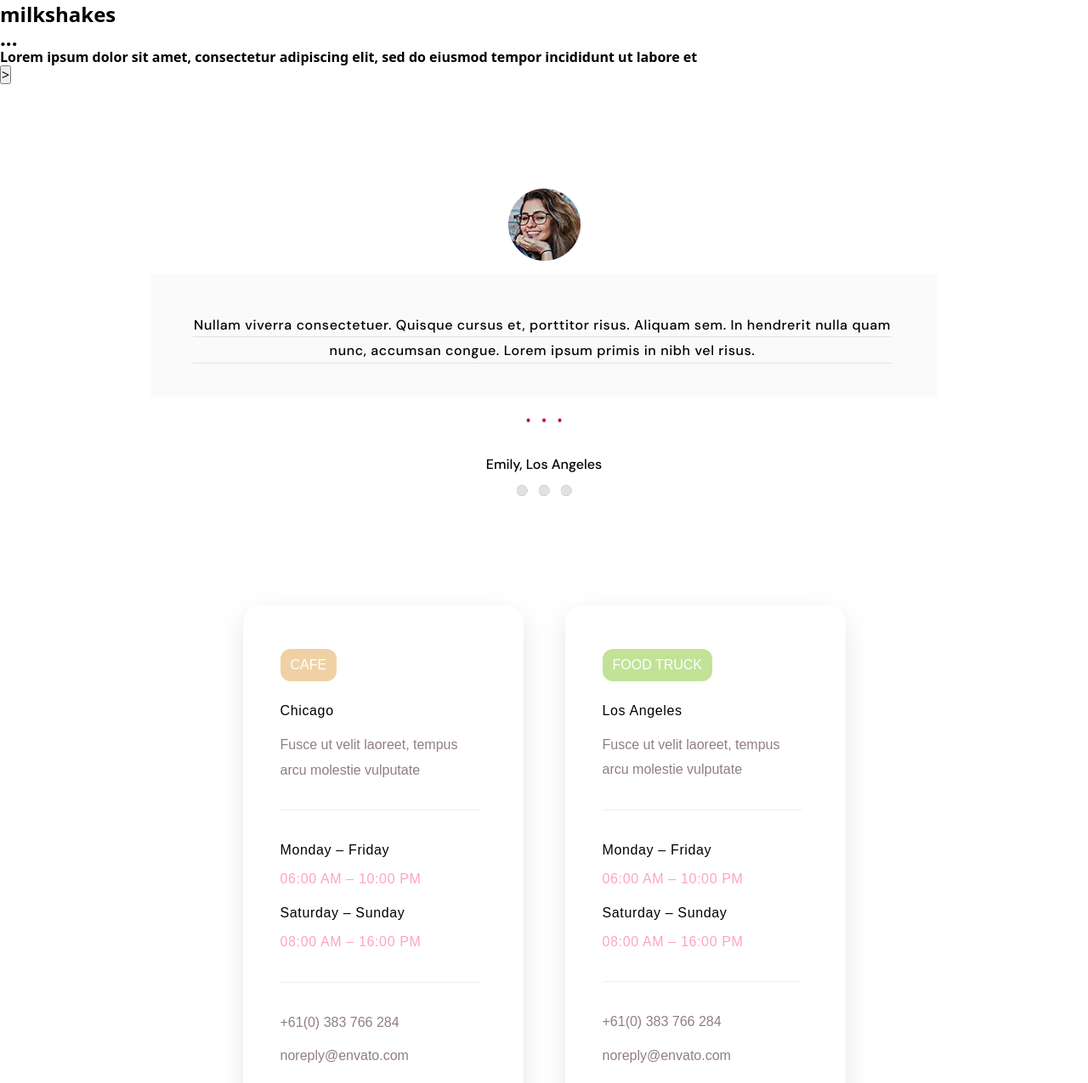
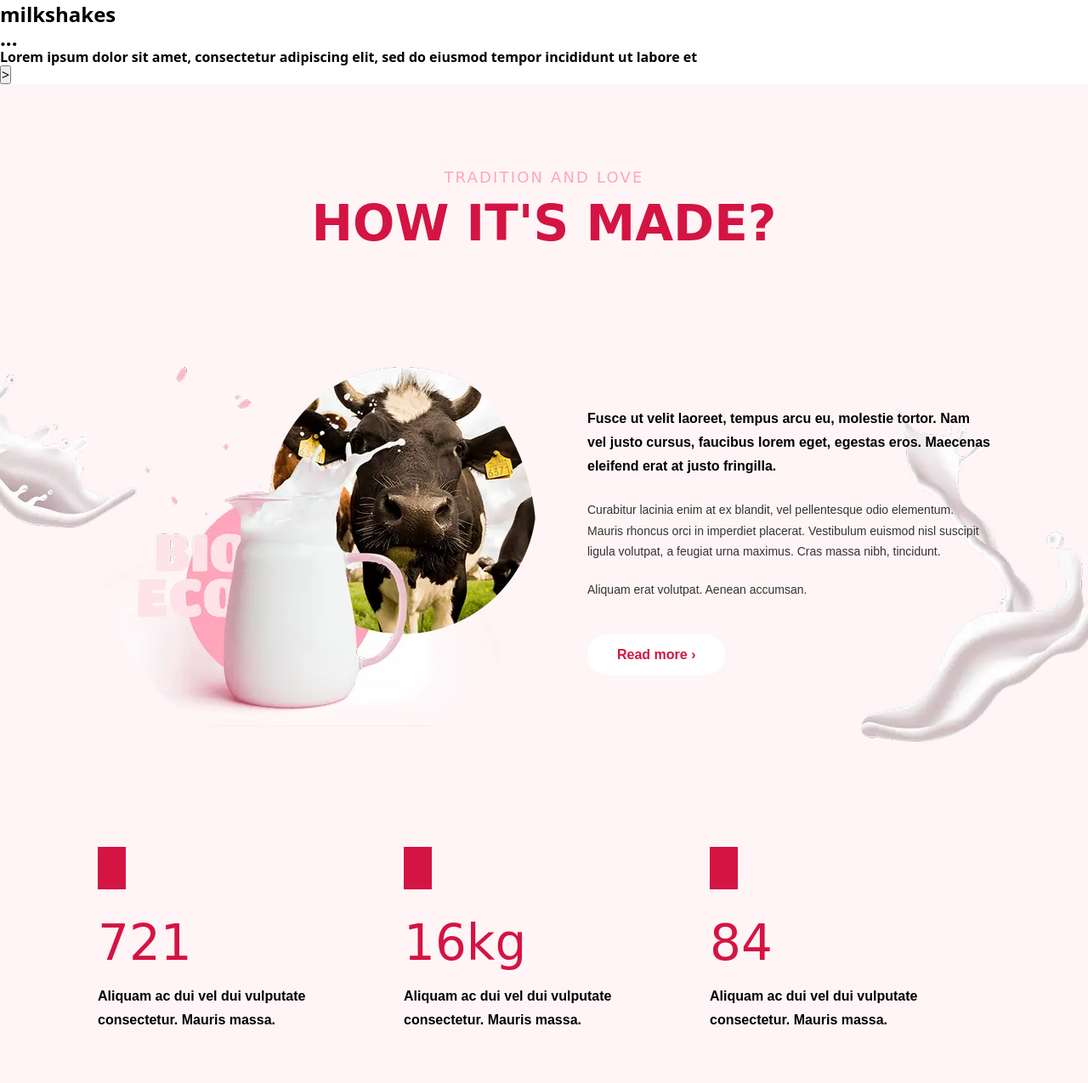
Before and after one commit to Nazar612/IceCream-Project, a website built with Parcel: page src/index.html in a window 1280 px wide. Shown: the part 1905-3180 px from the top of the page at 85% size. Built offline with nearby package versions, Linux system fonts and the light colour scheme.

Commit message:
Саша тута був
шо за дурбецяло

```diff
--- a/src/components/tradition.html
+++ b/src/components/tradition.html
@@ -0,0 +1,42 @@
+    <section class="how-made">
+        <div class="container">
+
+            <header class="how-made__header">
+                <p class="how-made__subtitle">TRADITION AND LOVE</p>
+                <h2 class="how-made__title">HOW IT'S MADE?</h2>
+            </header>
+
+            <div class="how-made__content">
+                <div class="how-made__image-box">
+
+                    <img src="../assets/img/desktop/x1/desktopCowX1.webp" alt="Cow" class="how-made__img">
+                </div>
+
+                <div class="how-made__text-box">
+                    <p class="text-bold">Fusce ut velit laoreet, tempus arcu eu, molestie tortor. Nam vel justo cursus, faucibus lorem eget, egestas eros. Maecenas eleifend erat at justo fringilla.</p>
+                    <p class="text-regular">Curabitur lacinia enim at ex blandit, vel pellentesque odio elementum. Mauris rhoncus orci in imperdiet placerat. Vestibulum euismod nisl suscipit ligula volutpat, a feugiat urna maximus. Cras massa nibh, tincidunt.</p>
+                    <p class="text-regular">Aliquam erat volutpat. Aenean accumsan.</p>
+                    <a href="#" class="btn-read-more">Read more &rsaquo;</a>
+                </div>
+            </div>
+
+            <div class="how-made__stats">
+                <div class="stat-item">
+                    <div class="stat-icon"></div>
+                    <span class="stat-number">721</span>
+                    <p class="stat-text">Aliquam ac dui vel dui vulputate consectetur. Mauris massa.</p>
+                </div>
+                <div class="stat-item">
+                    <div class="stat-icon"></div>
+                    <span class="stat-number">16kg</span>
+                    <p class="stat-text">Aliquam ac dui vel dui vulputate consectetur. Mauris massa.</p>
+                </div>
+                <div class="stat-item">
+                    <div class="stat-icon"></div>
+                    <span class="stat-number">84</span>
+                    <p class="stat-text">Aliquam ac dui vel dui vulputate consectetur. Mauris massa.</p>
+                </div>
+            </div>
+
+        </div>
+    </section>
--- a/src/index.html
+++ b/src/index.html
@@ -15,7 +15,7 @@
     <include src="./components/tradition.html"></include>
     <include src="./components/image.html"></include>
     <include src="./components/review.html"></include>
-    <include src="./components/schudle.html"></include>
+    <!-- <include src="./components/schudle.html"></include> -->
     <include src="./components/footer.html"></include>
     <script src="./js/mobilemenu.js"></script>
   </body>
--- a/src/sass/details/_tradition.scss
+++ b/src/sass/details/_tradition.scss
@@ -0,0 +1,140 @@
+
+        //  {
+        //     margin: 0;
+        //     padding: 0;
+        //     box-sizing: border-box;
+        // }
+
+        // body {
+        //     background-color: #ffffff;
+        // }
+
+
+        .how-made {
+            background-position: center;
+            background-size: contain;
+            background-repeat: no-repeat;
+            background-image: url(../../assets/img/desktop/x1/desktopTraditionBackgroundMilkX1.webp);
+            background-color: #FFF5F6;
+            width: 100%;
+            padding: 100px 0;
+            font-family: 'DM Sans', sans-serif;
+            color: #000000;
+        }
+
+        .container {
+            max-width: 1280px;
+            margin: 0 auto;
+            padding: 0 115px;
+        }
+
+        .how-made__header {
+            text-align: center;
+            margin-bottom: 80px;
+        }
+
+        .how-made__subtitle {
+            font-family: 'Titan One', cursive;
+            color: #FFA5BA;
+            font-size: 18px;
+            text-transform: uppercase;
+            letter-spacing: 0.12em;
+        }
+
+        .how-made__title {
+            font-family: 'Titan One', cursive;
+            color: #D41443;
+            font-size: 58px;
+            text-transform: uppercase;
+            margin-top: 10px;
+        }
+
+        .how-made__content {
+
+            display: flex;
+            align-items: center;
+            justify-content: space-between;
+            gap: 60px;
+            margin-bottom: 100px;
+        }
+
+        .how-made__image-box {
+            flex: 0 0 516px;
+        }
+
+        .how-made__img {
+            width: 100%;
+            height: auto;
+            border-radius: 50%;
+        }
+
+        .how-made__text-box {
+            flex: 1;
+            max-width: 500px;
+        }
+
+        .text-bold {
+            font-weight: 700;
+            font-size: 16px;
+            line-height: 1.76;
+            margin-bottom: 25px;
+        }
+
+        .text-regular {
+            font-size: 14px;
+            line-height: 1.76;
+            color: #333;
+            margin-bottom: 20px;
+        }
+
+        .btn-read-more {
+            display: inline-block;
+            padding: 15px 35px;
+            background: #ffffff;
+            color: #D41443;
+            text-decoration: none;
+            border-radius: 25px;
+            font-weight: 700;
+            margin-top: 20px;
+            transition: 0.3s;
+        }
+
+        .btn-read-more:hover {
+            background: #D41443;
+            color: #fff;
+        }
+
+
+        .how-made__stats {
+            display: flex;
+            justify-content: space-between;
+            gap: 20px;
+            margin-top: 50px;
+        }
+
+        .stat-item {
+            width: 330px;
+        }
+
+        .stat-icon {
+            width: 33px;
+            height: 50px;
+            background-color: #D41443;
+            margin-bottom: 30px;
+            mask-size: contain;
+            mask-repeat: no-repeat;
+        }
+
+        .stat-number {
+            font-family: 'Titan One', cursive;
+            font-size: 58px;
+            color: #D41443;
+            display: block;
+            margin-bottom: 15px;
+        }
+
+        .stat-text {
+            font-weight: 700;
+            font-size: 16px;
+            line-height: 1.76;
+        }
```
